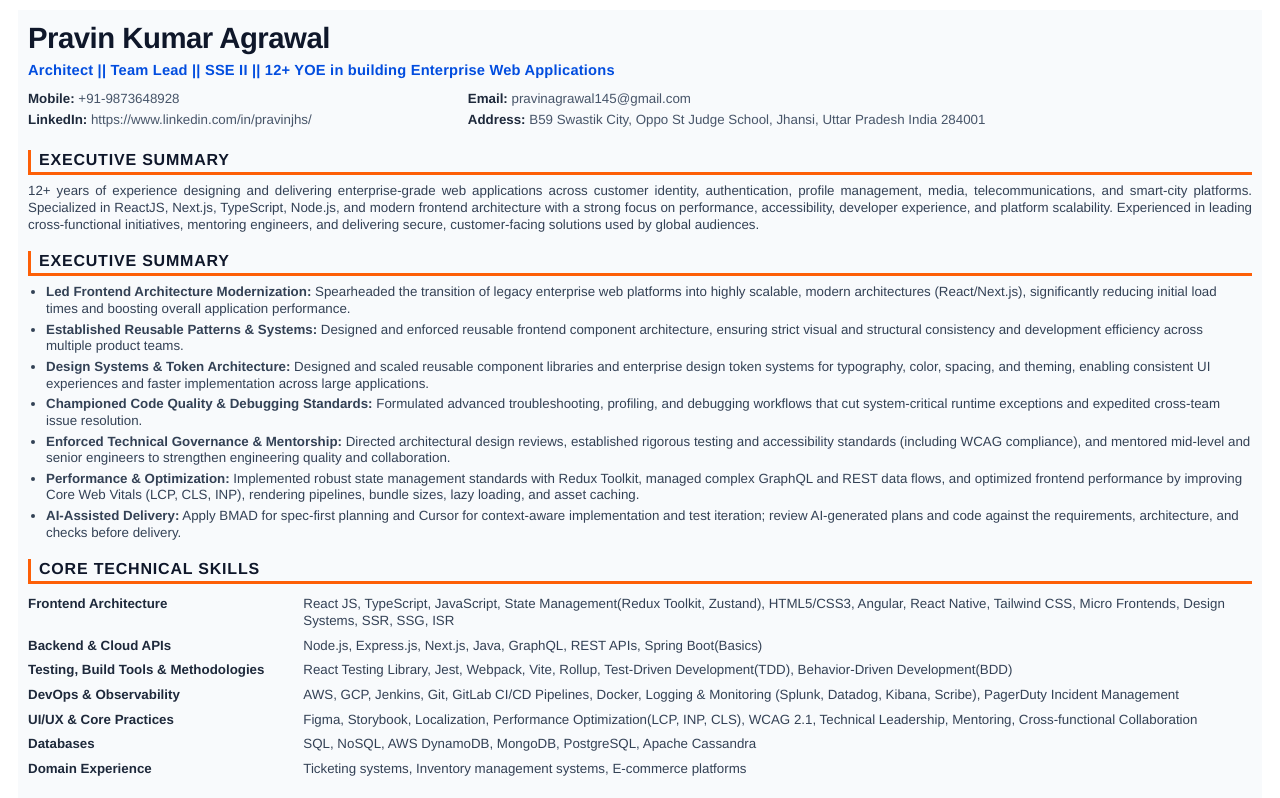
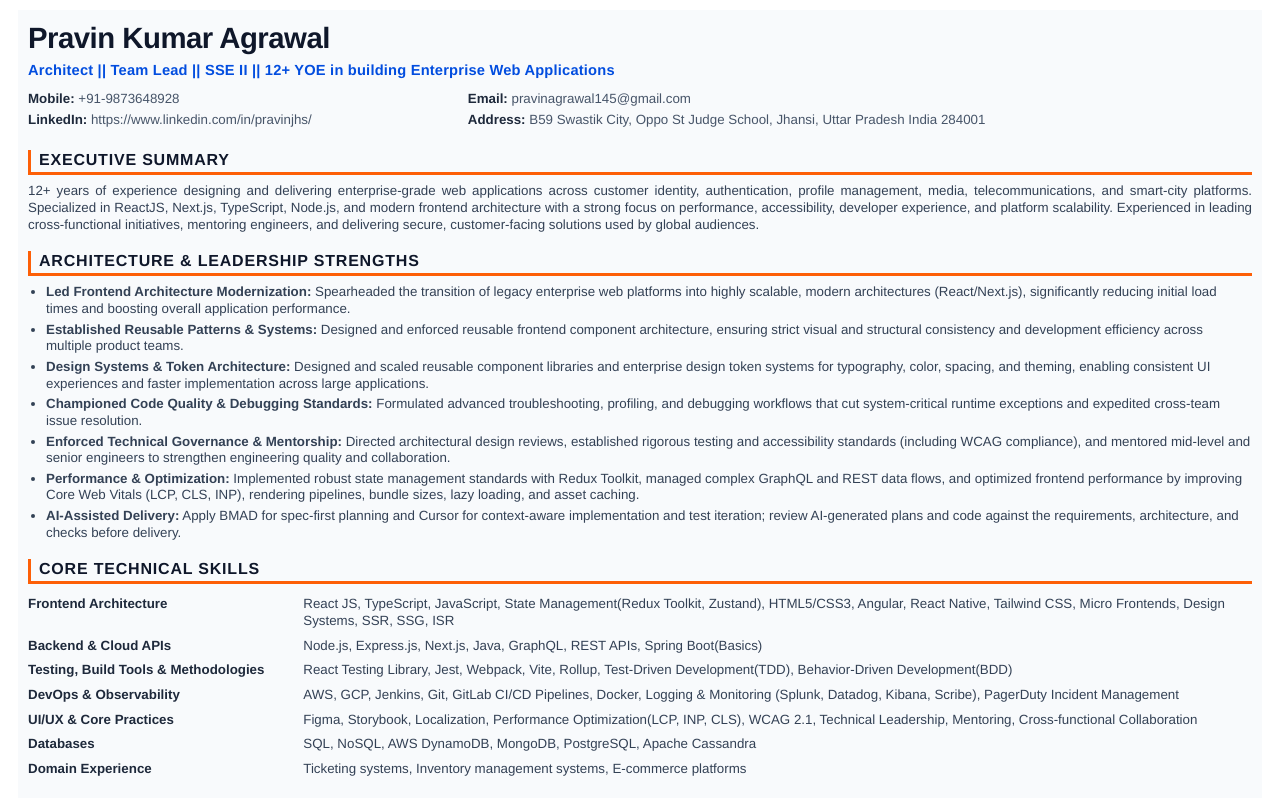
Before and after one commit to pravinjhs/resume-builder, a React (Vite) app: page /resume-builder/resume in a window 1280 px wide. Shown: the top 798 px of the page. Built offline with nearby package versions, Linux system fonts and the light colour scheme.

Commit message:
Update key achievements text in ExecutiveSummary

```diff
--- a/src/App.tsx
+++ b/src/App.tsx
@@ -204,7 +204,7 @@ export const ResumeViewer: React.FC = () => {
       <ExecutiveSummary text={resumeData.professionalSummary} />
       {resumeData.keyAchievements && (
         <ExecutiveSummary
-          text={"KEY_ACHIEVEMENTS"}
+          text={"ARCHITECTURE_LEADERSHIP_STRENGTHS"}
           bullets={resumeData.keyAchievements}
         />
       )}
```
